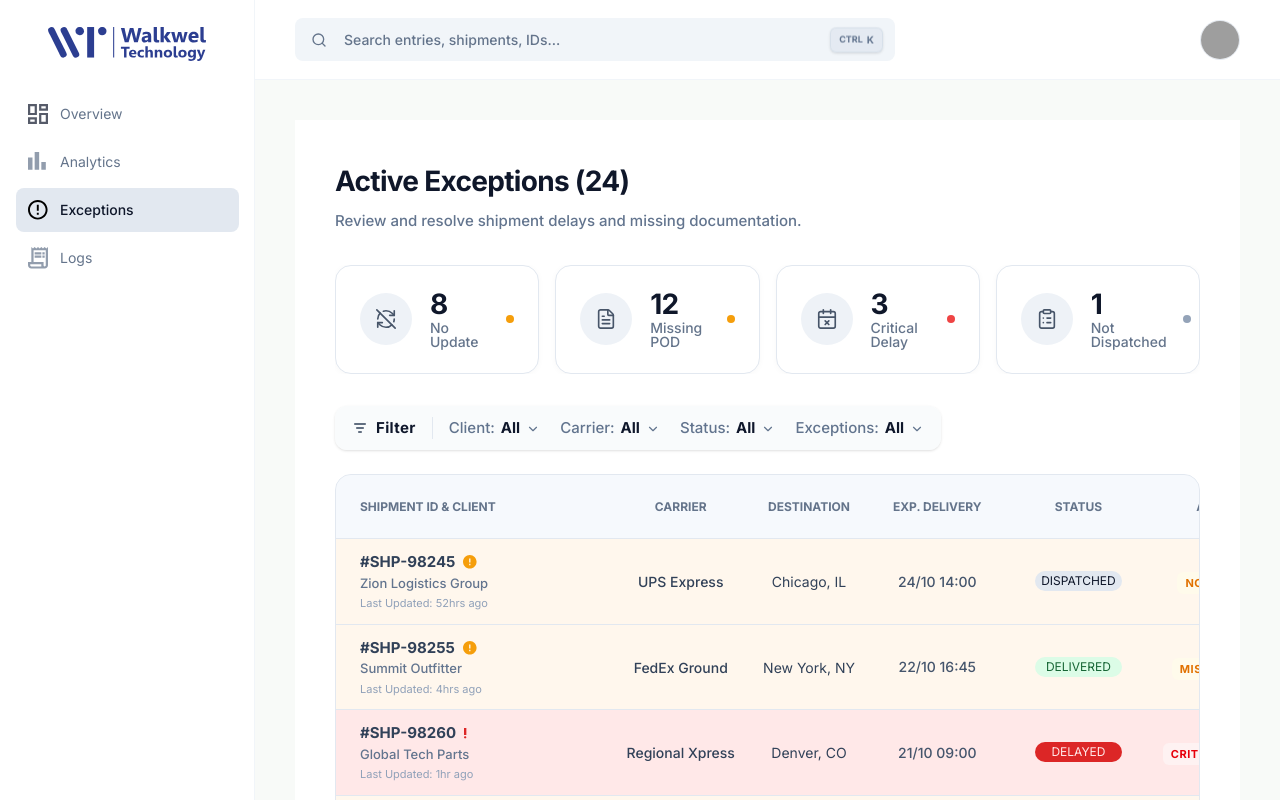
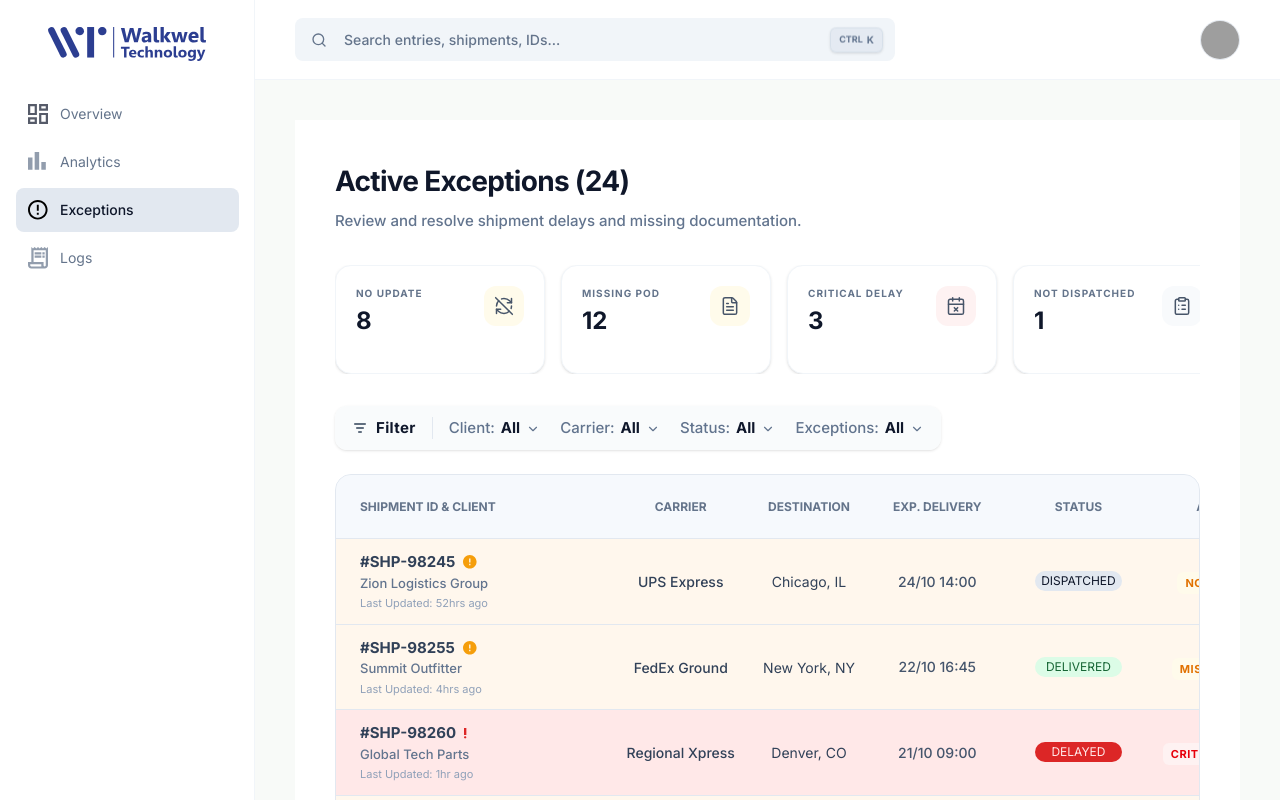
Before and after one commit to Prathik2004/3PL, a Next.js app in the folder frontend/: page /dashboard/exceptions in a window 1280 px wide. Shown: the top 800 px of the page. Built offline with nearby package versions, Linux system fonts and the light colour scheme; grey boxes are pictures that could not be loaded.

Commit message:
feat: extend KpiCard with icon prop and use lucide-react icons on exceptions page

```diff
--- a/frontend/src/app/dashboard/exceptions/page.tsx
+++ b/frontend/src/app/dashboard/exceptions/page.tsx
@@ -1,5 +1,5 @@
 import { Suspense } from "react";
-import ExceptionCard from "@/src/components/ui/Dashboard/ExceptionCard";
+import KpiCard from "@/src/components/common/KPICard";
 import ShipmentTable from "@/src/components/ui/Dashboard/ShipmentTable";
 import { FilterBar } from "@/src/components/common/FilterBar";
 import { RefreshCwOff, FileText, CalendarX, ClipboardList } from "lucide-react";
@@ -24,29 +24,29 @@ export default function ExceptionsDashboard() {
 
       {/* KPI Summary Cards */}
       <div className="flex flex-nowrap lg:flex-row gap-4 overflow-x-auto pb-4 lg:pb-0">
-        <ExceptionCard
+        <KpiCard
           title="No Update"
-          count={8}
-          severity="warning"
-          icon={RefreshCwOff}
+          value={8}
+          status="alert"
+          icon={<RefreshCwOff size={20} strokeWidth={1.8} className="text-[#475569]" />}
         />
-        <ExceptionCard
+        <KpiCard
           title="Missing POD"
-          count={12}
-          severity="warning"
-          icon={FileText}
+          value={12}
+          status="alert"
+          icon={<FileText size={20} strokeWidth={1.8} className="text-[#475569]" />}
         />
-        <ExceptionCard
+        <KpiCard
           title="Critical Delay"
-          count={3}
-          severity="critical"
-          icon={CalendarX}
+          value={3}
+          status="critical"
+          icon={<CalendarX size={20} strokeWidth={1.8} className="text-[#475569]" />}
         />
-        <ExceptionCard
+        <KpiCard
           title="Not Dispatched"
-          count={1}
-          severity="neutral"
-          icon={ClipboardList}
+          value={1}
+          status="neutral"
+          icon={<ClipboardList size={20} strokeWidth={1.8} className="text-[#475569]" />}
         />
       </div>
 
--- a/frontend/src/components/common/KPICard.tsx
+++ b/frontend/src/components/common/KPICard.tsx
@@ -1,5 +1,4 @@
 import React from "react";
-import Image from "next/image";
 
 interface KpiCardProps {
   title?: string;
@@ -7,7 +6,8 @@ interface KpiCardProps {
   change?: string;
   status?: "success" | "alert" | "critical" | "neutral";
   iconSrc?: string;
-  variant?: "default" | "exception";
+  /** Inline React icon component (e.g. from lucide-react) */
+  icon?: React.ReactNode;
 }
 
 const KpiCard: React.FC<KpiCardProps> = ({
@@ -16,7 +16,7 @@ const KpiCard: React.FC<KpiCardProps> = ({
   change,
   status = "neutral",
   iconSrc,
-  variant = "default",
+  icon,
 }) => {
   // Mapping statuses to Figma-accurate background and text colors
   const statusConfig = {
@@ -28,47 +28,6 @@ const KpiCard: React.FC<KpiCardProps> = ({
 
   const colors = statusConfig[status];
 
-  // Specific layout for Exceptions Dashboard
-  if (variant === "exception") {
-    const dotColors = {
-      success: "bg-[#10B981]",
-      alert: "bg-[#F59E0B]",
-      critical: "bg-[#EF4444]",
-      neutral: "bg-[#64748B]",
-    };
-
-    return (
-      <div className="bg-white rounded-[16px] px-6 py-6 border border-slate-200 flex-1 min-w-[210px] shadow-[0px_2px_10px_rgba(0,0,0,0.02)] flex items-center justify-between">
-        <div className="flex items-center gap-[18px]">
-          {/* Circular Icon Container */}
-          {iconSrc && (
-            <div className="w-[56px] h-[56px] rounded-full bg-[#F5F8FA] flex items-center justify-center">
-              <Image src={iconSrc} alt="" width={24} height={24} className="w-6 h-6 opacity-70 object-contain" />
-            </div>
-          )}
-
-          {/* Content */}
-          <div className="flex flex-col justify-center gap-1">
-            {value !== undefined && (
-              <span className="text-[28px] leading-none font-bold text-[#0F172A] tracking-[-0.02em]">
-                {value}
-              </span>
-            )}
-            {title && (
-              <span className="text-[14px] font-medium text-[#64748B] leading-none">
-                {title}
-              </span>
-            )}
-          </div>
-        </div>
-
-        {/* Small Status Dot on the right */}
-        <div className={`w-[8px] h-[8px] rounded-full ${dotColors[status]}`} />
-      </div>
-    );
-  }
-
-  // Default Dashboard Layout
   return (
     /* flex-1 allows cards to grow and fill the line equally */
     <div className="bg-white rounded-2xl p-5 border border-slate-100 flex-1 min-w-[210px] shadow-sm">
@@ -85,9 +44,11 @@ const KpiCard: React.FC<KpiCardProps> = ({
         </div>
 
         {/* Icon with status-based background color */}
-        {iconSrc && (
+        {(icon || iconSrc) && (
           <div className={`p-2.5 rounded-xl ${colors.iconBg}`}>
-            <Image src={iconSrc} alt="" width={20} height={20} className={`w-5 h-5 ${status === 'neutral' ? 'opacity-60' : 'opacity-100'}`} />
+            {icon ?? (
+              <img src={iconSrc} alt="" className={`w-5 h-5 ${status === 'neutral' ? 'opacity-60' : 'opacity-100'}`} />
+            )}
           </div>
         )}
       </div>
```
